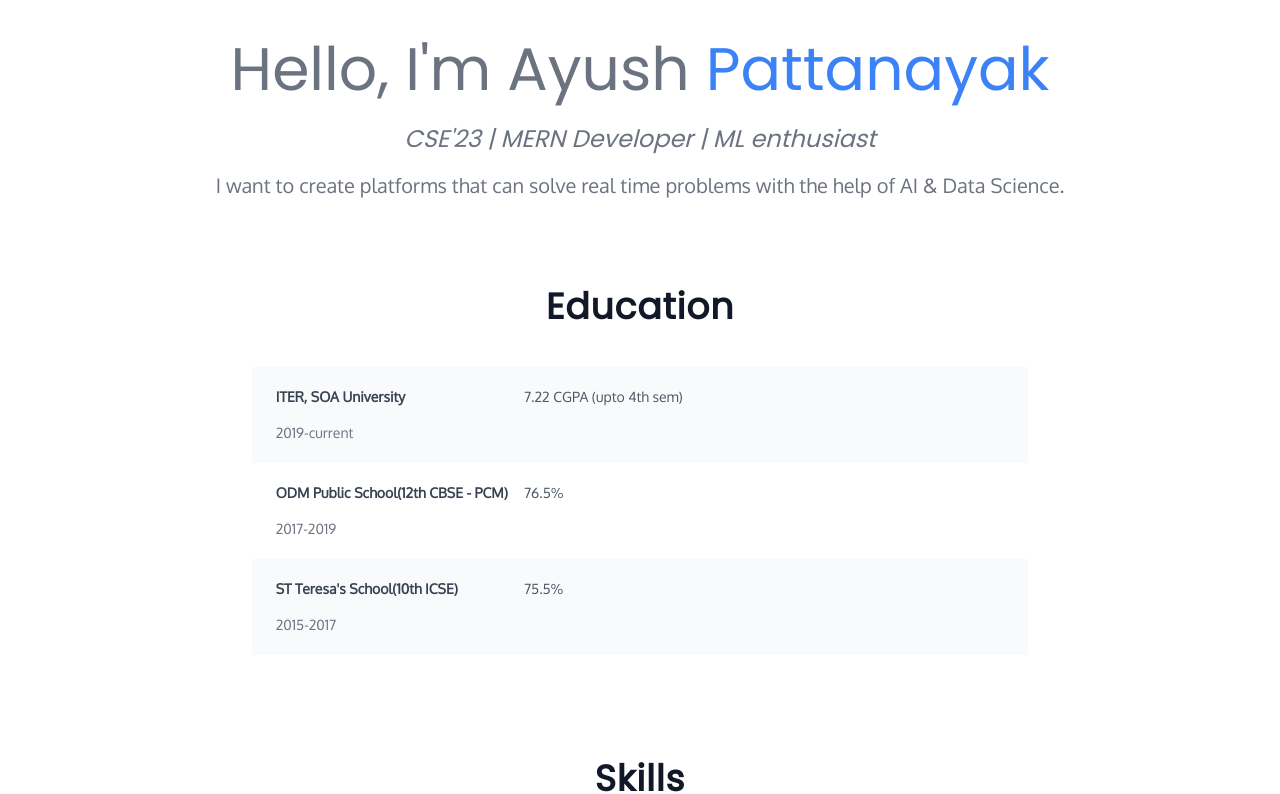
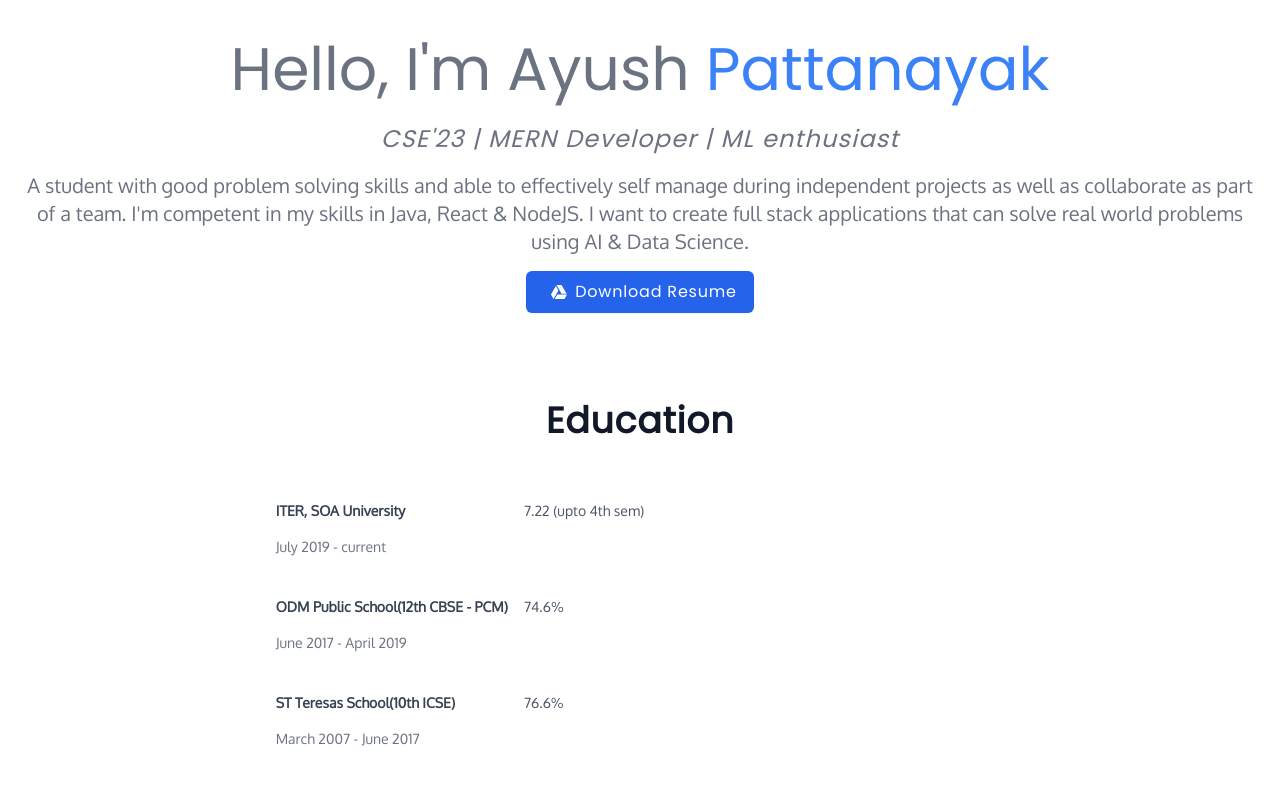
Before and after one commit to ayush-sys/next-portfolio-site, a Next.js app: page / in a window 1280 px wide. Shown: the part 491-1285 px from the top of the page. Built offline with nearby package versions, Linux system fonts and the light colour scheme.

Commit message:
Minor fixes

```diff
--- a/components/About.jsx
+++ b/components/About.jsx
@@ -1,20 +1,43 @@
-import Image from "next/image";
-import profilePic from "../public/images/pic-1.jpeg";
+import Image from 'next/image'
+import Link from 'next/link'
+import { FaGoogleDrive } from 'react-icons/fa'
+import profilePic from '../public/images/pic-1.jpeg'
 
 
 export default function About() {
   return (
-  <div className="my-4 py-4 items-center text-center space-y-4 font-head" id="about">
-    <div class="flex flex-col justify-center items-center my-4 py-2">
-      <Image src={profilePic} height={360} width={360}/>
+    <div
+      className="my-4 items-center space-y-4 py-4 text-center font-head"
+      id="about"
+    >
+      <div class="my-4 flex flex-col items-center justify-center py-2">
+        <Image src={profilePic} height={360} width={360} />
+      </div>
+      <p className="text-6xl text-gray-500">
+        Hello, I'm Ayush <span className="text-blue-500">Pattanayak</span>
+      </p>
+      <div>
+        <p className="mt-8 text-2xl italic text-gray-500 hover:text-gray-700 md:mt-6 tracking-wider">
+          CSE'23 | MERN Developer | ML enthusiast
+        </p>
+        <p className="mt-6 font-body text-xl text-gray-500 md:mt-4">
+          A student with good problem solving skills and able to effectively
+          self manage during independent projects as well as collaborate as
+          part of a team. I'm competent in my skills in Java, React & NodeJS. I
+          want to create full stack applications that can solve real world
+          problems using AI & Data Science.
+        </p>
+      </div>
+      <div>
+        <Link href='https://drive.google.com/file/d/1HbsbjLnTPLZmtz4hvAjuaSTnQ2I2IAhZ/view?usp=sharing'>
+        <a>
+        <button className='inline-flex items-center justify-center px-4 py-2 border border-transparent rounded-md shadow-sm text-base font-medium text-white bg-blue-600 hover:bg-blue-700 tracking-wider'>
+          <FaGoogleDrive className='mx-2'/>
+          Download Resume
+        </button>
+        </a>
+        </Link>
+      </div>
     </div>
-    <p className="text-6xl text-gray-500">Hello, I'm
-      Ayush <span className="text-blue-500">Pattanayak</span>
-    </p>
-    <div>
-      <p className="text-2xl text-gray-500 italic hover:text-gray-700 mt-8 md:mt-6">CSE'23 | MERN Developer | ML enthusiast</p>
-      <p className="text-xl text-gray-500 mt-6 md:mt-4 font-body">I want to create platforms that can solve real time problems with the help of AI & Data Science.</p>
-    </div>
-  </div>
-  );
+  )
 }
--- a/components/Certifications.jsx
+++ b/components/Certifications.jsx
@@ -1,12 +1,12 @@
 const certificationsInfo = [
+  {
+    name:'MySQL - Hackerrank',
+    link:'https://www.hackerrank.com/certificates/76ab7cba535c',
+    duration:'March 2022 - present'
+  },
   {
     name:'MySQL (Basics) - Hackerrank',
     link:'https://www.hackerrank.com/certificates/4bd509c7ae74',
-    duration:'March 2022 - present'
-  },
-  {
-    name:'MySQL (Intermediate) - Hackerrank',
-    link:'https://www.hackerrank.com/certificates/76ab7cba535c',
     duration:'March 2022 - present'
   },
   {
--- a/components/Education.jsx
+++ b/components/Education.jsx
@@ -1,36 +1,44 @@
+const EducationInfo = [
+  {
+    name: 'ITER, SOA University',
+    garde: '7.22 (upto 4th sem)',
+    duration: 'July 2019 - current',
+  },
+  {
+    name: 'ODM Public School(12th CBSE - PCM)',
+    garde: '74.6%',
+    duration: 'June 2017 - April 2019',
+  },
+  {
+    name: 'ST Teresas School(10th ICSE)',
+    garde: '76.6%',
+    duration: 'March 2007 - June 2017',
+  },
+]
+
 
 export default function Education() {
   return (
-
-    <div className="py-12 bg-white" id="education">
-      <div className="max-w-7xl mx-auto px-4 sm:px-6 lg:px-8">
-        <div className="lg:text-center font-head">
-          <p className="mt-2 text-3xl leading-8 font-extrabold tracking-wide text-gray-900 sm:text-4xl">
+    <div className="bg-white py-12" id="education">
+      <div className="mx-auto max-w-7xl px-4 sm:px-6 lg:px-8">
+        <div className="font-head lg:text-center">
+          <p className="mt-2 text-3xl font-extrabold leading-8 tracking-wide text-gray-900 sm:text-4xl">
             Education
           </p>
         </div>
 
-        <div className="mt-10 flex flex-row md:justify-center md:items-center font-body">
-            <dl>
-                <div className="bg-gray-50 px-4 py-5 sm:grid sm:grid-cols-3 sm:gap-4 sm:px-6">
-                    <dt className="text-sm font-semibold text-gray-700">ITER, SOA University</dt>
-                    <dd className="mt-2 text-sm text-gray-600 sm:mt-0 sm:col-span-2 font-medium">7.22 CGPA (upto 4th sem)</dd>
-                    <dd className="mt-2 text-sm text-gray-500 sm:mt-0 sm:col-span-2">2019-current</dd>
-                </div>
-                <div className="bg-white px-4 py-5 sm:grid sm:grid-cols-3 sm:gap-4 sm:px-6">
-                    <dt className="text-sm font-semibold text-gray-700">ODM Public School(12th CBSE - PCM)</dt>
-                    <dd className="mt-2 text-sm text-gray-600 sm:mt-0 sm:col-span-2 font-medium">76.5%</dd>
-                    <dd className="mt-2 text-sm text-gray-500 sm:mt-0 sm:col-span-2">2017-2019</dd>
-                </div>
-                <div className="bg-gray-50 px-4 py-5 sm:grid sm:grid-cols-3 sm:gap-4 sm:px-6">
-                    <dt className="text-sm font-semibold text-gray-700">ST Teresa's School(10th ICSE)</dt>
-                    <dd className="mt-2 text-sm text-gray-600 sm:mt-0 sm:col-span-2 font-medium">75.5%</dd>
-                    <dd className="mt-2 text-sm text-gray-500 sm:mt-0 sm:col-span-2">2015-2017</dd>
-                </div>
-            </dl>
+        <div className="mt-10 flex flex-row font-body md:items-center md:justify-center">
+          <dl>
+            {EducationInfo.map((Info) => (
+              <div className="px-4 py-5 sm:grid sm:grid-cols-3 sm:gap-4 sm:px-6">
+                <dt className="text-sm font-semibold text-gray-700">{Info.name}</dt>
+                <dd className="mt-2 text-sm font-medium text-gray-600 sm:col-span-2 sm:mt-0">{Info.garde}</dd>
+                <dd className="mt-2 text-sm text-gray-500 sm:col-span-2 sm:mt-0">{Info.duration}</dd>
+              </div>
+            ))}
+          </dl>
         </div>
       </div>
     </div>
-
   )
 }
--- a/components/Expereince.jsx
+++ b/components/Expereince.jsx
@@ -1,7 +1,7 @@
 
 const info = [
     {
-        name:'SRIB Institute India',
+        name:'Samsung India',
         desc:'As an intern in prism program I was responsible for providing solution to analyse root cause in a system',
         points:[
             'Automate log analysis of a system',
--- a/components/Footer.jsx
+++ b/components/Footer.jsx
@@ -1,33 +1,30 @@
-import React from 'react';
-import { FaTwitter, FaGithub, FaLinkedinIn, FaMedium } from 'react-icons/fa';
-import { HiMail } from 'react-icons/hi';
+import React from 'react'
+import {
+  FaTwitter,
+  FaGithub,
+  FaLinkedinIn,
+  FaMedium,
+  FaGoogleDrive,
+} from 'react-icons/fa'
+import { HiMail } from 'react-icons/hi'
+import FooterIcon from './FooterIcon'
 
 export default function Footer() {
   return (
-
-<footer className="bg-white w-full py-4">
-    <div className="max-w-screen-xl mx-auto px-4">
-        <div className="pt-4 flex max-w-xs mx-auto items-center justify-between">
-            <a href="https://medium.com/@ayushmp7" className="text-gray-500 hover:text-gray-800 dark:hover:text-white transition-colors duration-200">
-              <FaMedium className='text-xl hover:text-gray-800 dark:hover:text-white transition-colors duration-200'/>
-            </a>
-            <a href="https://www.linkedin.com/in/ayush-pattanayak-32225b202/" className="text-gray-500 hover:text-gray-800 dark:hover:text-white transition-colors duration-200">
-              <FaLinkedinIn className='text-xl hover:text-gray-800 dark:hover:text-white transition-colors duration-200'/>
-            </a>
-            <a href="https://github.com/ayush-sys" className="text-gray-500 hover:text-gray-800 dark:hover:text-white transition-colors duration-200">
-              <FaGithub className='text-xl hover:text-gray-800 dark:hover:text-white transition-colors duration-200'/>
-            </a>
-            <a href="https://twitter.com/ayushmp7" className="text-gray-500 hover:text-gray-800 dark:hover:text-white transition-colors duration-200">
-              <FaTwitter className='text-xl hover:text-gray-800 dark:hover:text-white transition-colors duration-200'/>
-            </a>
-            <a href="mailto:ayushmp7@gmail.com" className="text-gray-500 hover:text-gray-800 dark:hover:text-white transition-colors duration-200">
-              <HiMail className='text-xl hover:text-gray-800 dark:hover:text-white transition-colors duration-200'/>
-            </a>
+    <footer className="w-full bg-white py-4">
+      <div className="mx-auto max-w-screen-xl px-4">
+        <div className="mx-auto flex max-w-xs items-center justify-between pt-4">
+          <FooterIcon link="https://medium.com/@ayushmp7" Icon={FaMedium} />
+          <FooterIcon link="https://www.linkedin.com/in/ayush-pattanayak-32225b202/" Icon={FaLinkedinIn}/>
+          <FooterIcon link="https://github.com/ayush-sys" Icon={FaGithub} />
+          <FooterIcon link="https://twitter.com/ayushmp7" Icon={FaTwitter} />
+          <FooterIcon link="mailto:ayushmp7@gmail.com" Icon={HiMail} />
+          <FooterIcon link="https://drive.google.com/file/d/1HbsbjLnTPLZmtz4hvAjuaSTnQ2I2IAhZ/view?usp=sharing" Icon={FaGoogleDrive}/>
         </div>
-        <a className="text-center text-gray-400 hover:text-gray-600 pt-8 sm:pt-10 flex items-center justify-center font-semibold transition-colors duration-200 font-head tracking-wide">
+        <a className="footer-text">
           Developed by Ayush Pattanayak
         </a>
-    </div>
-</footer>
-)
+      </div>
+    </footer>
+  )
 }
--- /dev/null
+++ b/components/FooterIcon.jsx
@@ -0,0 +1,16 @@
+import Link from 'next/link'
+import React from 'react'
+
+function FooterIcon({ link, Icon }) {
+  return (
+    <div>
+      <Link href={link}>
+        <a className="text-gray-500 transition-colors duration-200 hover:text-gray-800 dark:hover:text-white">
+          <Icon className="text-xl transition-colors duration-200 hover:text-gray-800 dark:hover:text-white" />
+        </a>
+      </Link>
+    </div>
+  )
+}
+
+export default FooterIcon
--- a/components/Projects.jsx
+++ b/components/Projects.jsx
@@ -63,7 +63,7 @@ const callouts = [
         <div className="mt-10">
             <div className="mt-6 space-y-12 lg:space-y-0 lg:grid lg:grid-cols-3 lg:gap-x-6 md:grid-cols-2 md:gap-x-4 md:gap-y-4 md:grid md:space-y-0 font-body">
                 {callouts.map((callout) => (
-                    <div key={callout.name} className="group relative shadow-md">
+                    <div key={callout.name} className="group relative shadow-md hover:shadow-lg">
                         <div className="relative w-full h-80 bg-white rounded-lg overflow-hidden group-hover:opacity-75 sm:aspect-w-2 sm:aspect-h-1 lg:aspect-w-1 lg:aspect-h-1">
                             <a href={callout.href} className="w-full block h-full">
                                 <img alt={callout.imageAlt} src={callout.imageSrc} className="max-h-40 w-full object-cover"/>
--- a/styles/globals.css
+++ b/styles/globals.css
@@ -7,3 +7,10 @@
 @tailwind base;
 @tailwind components;
 @tailwind utilities;
+
+
+@layer components{
+    .footer-text {
+        @apply flex items-center justify-center pt-6 text-center font-head font-semibold tracking-wide text-gray-400 transition-colors duration-200 hover:text-gray-600
+    }
+}
```
